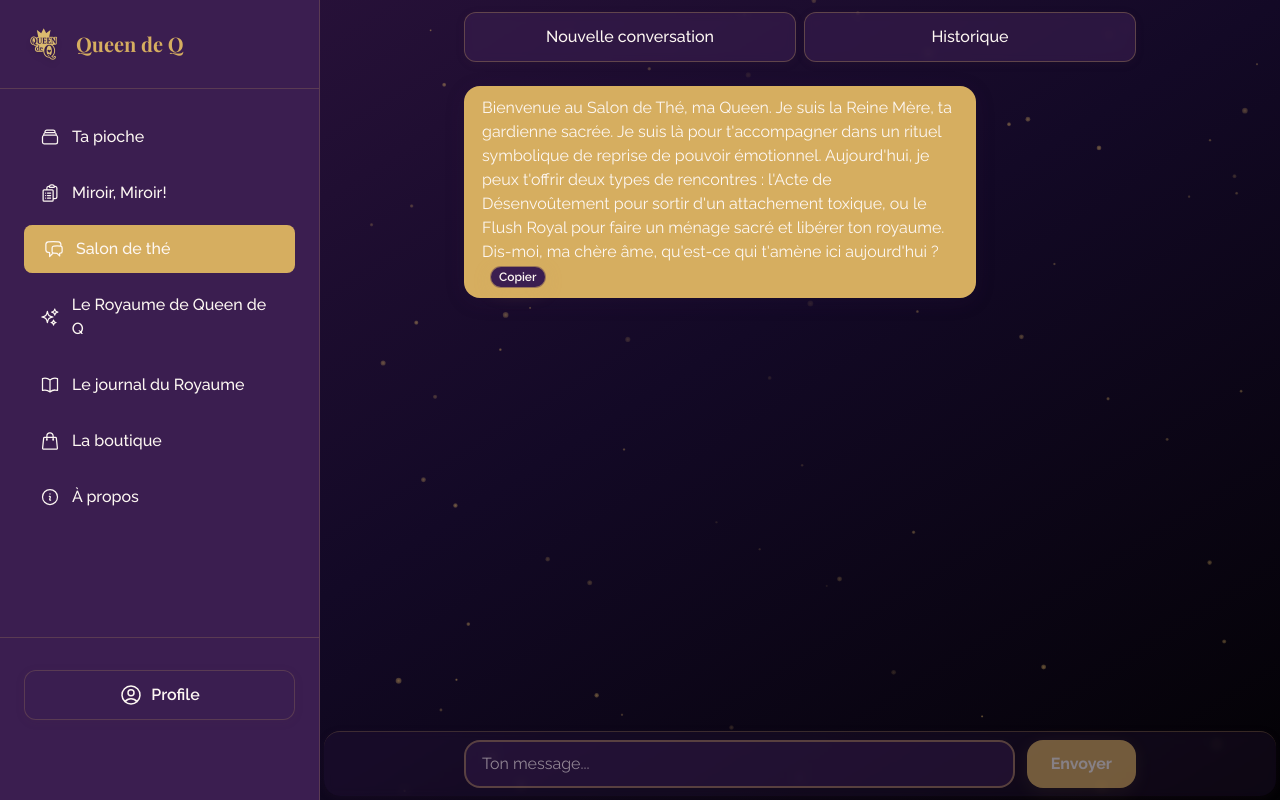
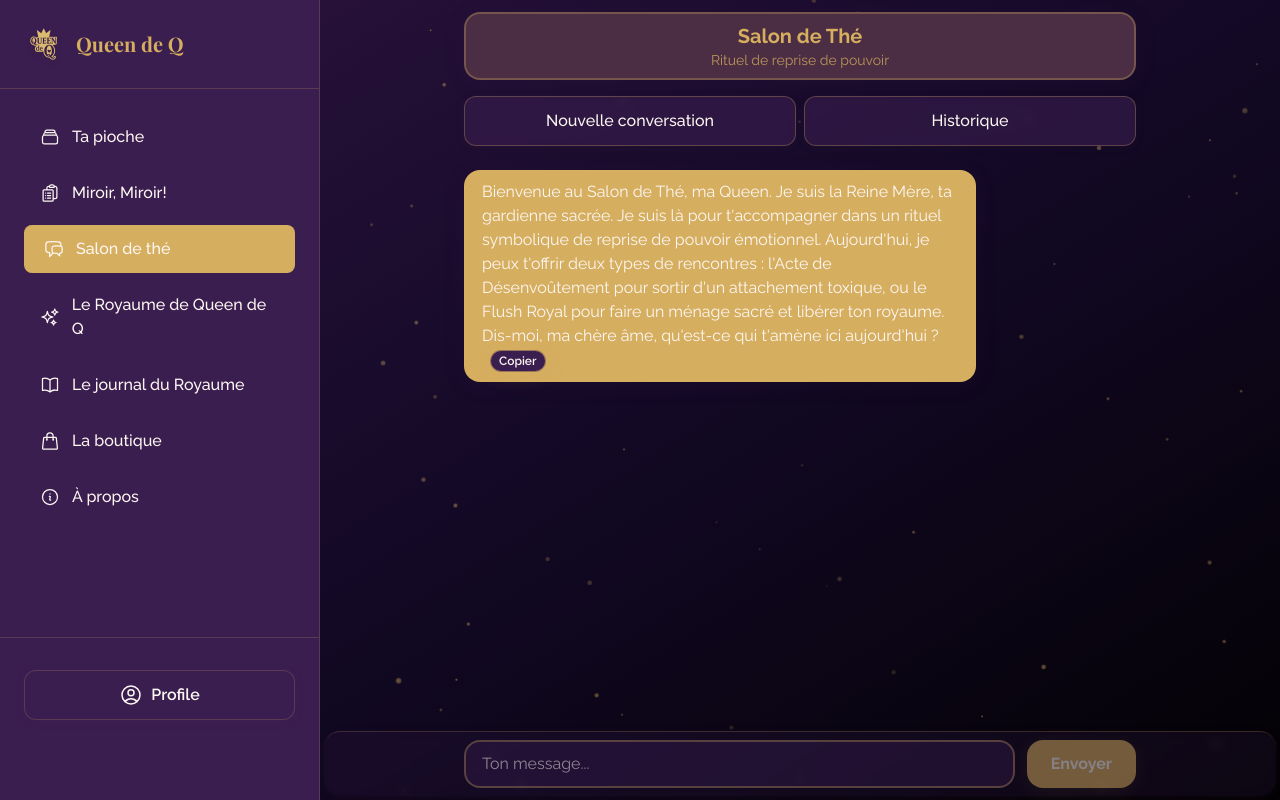
Before and after one commit to DigitariaWebs/QueenDeQPlatform, a React (Vite) app: page /salon in a window 1280 px wide. Built offline with nearby package versions, Linux system fonts and the light colour scheme; a web font is replaced by a local one.

Commit message:
feat: add bot identifier banners to Miroir, Poiche, and Salon chat pages for enhanced user experience

```diff
--- a/src/components/Pages/MiroirChatPage.tsx
+++ b/src/components/Pages/MiroirChatPage.tsx
@@ -168,6 +168,18 @@ const MiroirChatPage = () => {
         transition={{ duration: 0.6 }}
         className="flex flex-col pt-12 lg:pt-1 overflow-hidden h-[93dvh] lg:h-dvh"
       >
+      {/* Bot identifier banner */}
+      <div className="flex-shrink-0 p-2">
+        <div className="max-w-2xl mx-auto">
+          <div className="flex items-center justify-center py-2 px-4 bg-[#4b2e43] border-2 border-royal-gold/30 rounded-2xl shadow-royal">
+            <div className="flex flex-col items-center [&_*]:!text-[#d6ae60]">
+              <span className="text-lg md:text-xl font-bold">Miroir Miroir</span>
+              <span className="text-xs md:text-sm opacity-80">Ton reflet émotionnel</span>
+            </div>
+          </div>
+        </div>
+      </div>
+
       {/* Top buttons section - Always visible */}
       <div className="flex-shrink-0 p-1 mt-1">
         <div className="max-w-2xl mx-auto">
--- a/src/components/Pages/PoicheChatPage.tsx
+++ b/src/components/Pages/PoicheChatPage.tsx
@@ -168,6 +168,18 @@ const PoicheChatPage = () => {
         transition={{ duration: 0.6 }}
         className="flex flex-col pt-12 lg:pt-1 overflow-hidden h-[93dvh] lg:h-dvh"
       >
+      {/* Bot identifier banner */}
+      <div className="flex-shrink-0 p-2">
+        <div className="max-w-2xl mx-auto">
+          <div className="flex items-center justify-center py-2 px-4 bg-[#4b2e43] border-2 border-royal-gold/30 rounded-2xl shadow-royal">
+            <div className="flex flex-col items-center [&_*]:!text-[#d6ae60]">
+              <span className="text-lg md:text-xl font-bold">Ta Pioche</span>
+              <span className="text-xs md:text-sm opacity-80">La lecture intuitive de ta carte</span>
+            </div>
+          </div>
+        </div>
+      </div>
+
       {/* Top buttons section - Always visible */}
       <div className="flex-shrink-0 p-1 mt-1">
         <div className="max-w-2xl mx-auto">
--- a/src/components/Pages/SalonChatPage.tsx
+++ b/src/components/Pages/SalonChatPage.tsx
@@ -168,6 +168,18 @@ const SalonChatPage = () => {
         transition={{ duration: 0.6 }}
         className="flex flex-col pt-12 lg:pt-1 overflow-hidden h-[93dvh] lg:h-dvh"
       >
+      {/* Bot identifier banner */}
+      <div className="flex-shrink-0 p-2">
+        <div className="max-w-2xl mx-auto">
+          <div className="flex items-center justify-center py-2 px-4 bg-[#4b2e43] border-2 border-royal-gold/30 rounded-2xl shadow-royal">
+            <div className="flex flex-col items-center [&_*]:!text-[#d6ae60]">
+              <span className="text-lg md:text-xl font-bold">Salon de Thé</span>
+              <span className="text-xs md:text-sm opacity-80">Rituel de reprise de pouvoir</span>
+            </div>
+          </div>
+        </div>
+      </div>
+
       {/* Top buttons section - Always visible */}
       <div className="flex-shrink-0 p-1 mt-1">
         <div className="max-w-2xl mx-auto">
```
